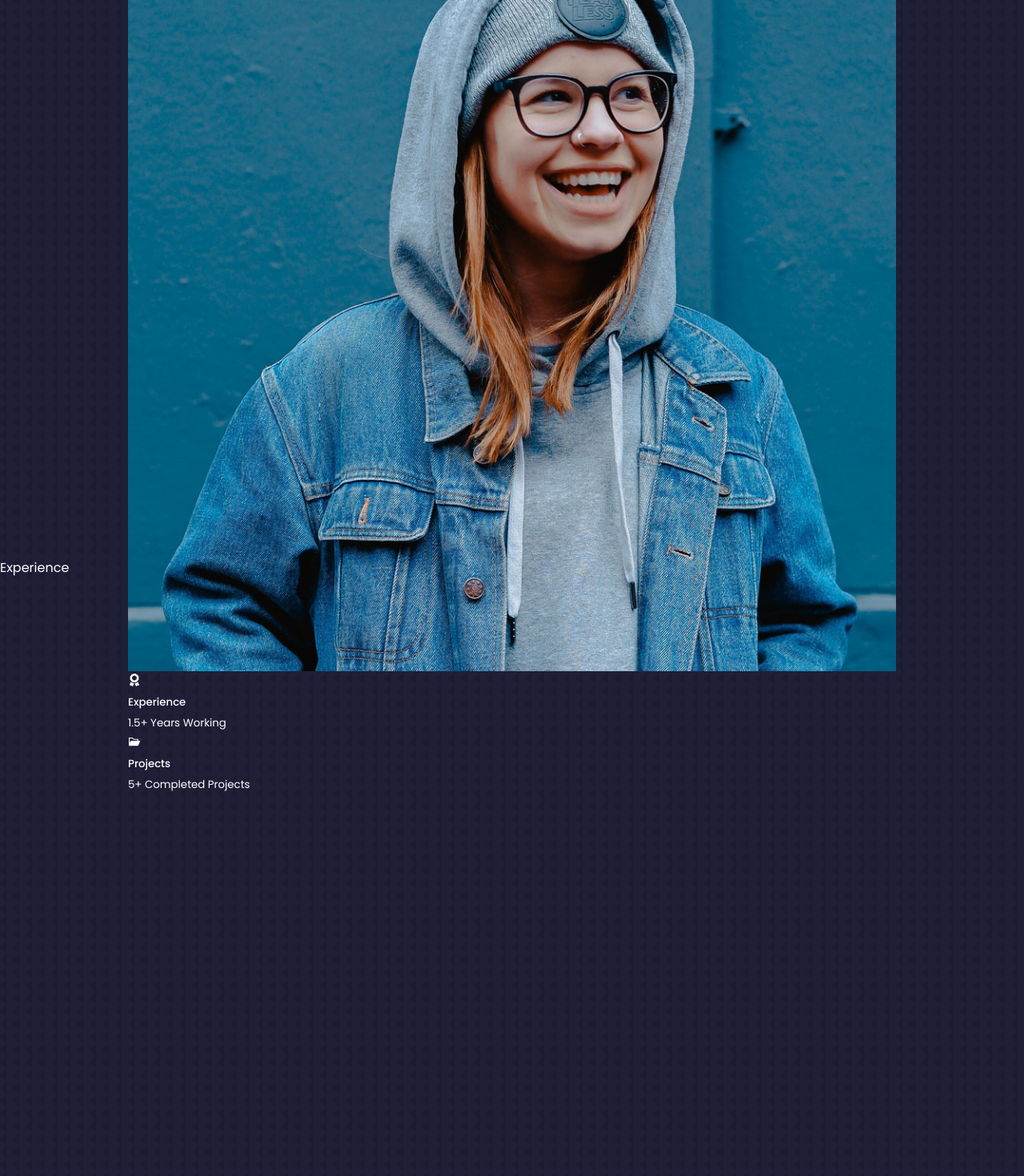
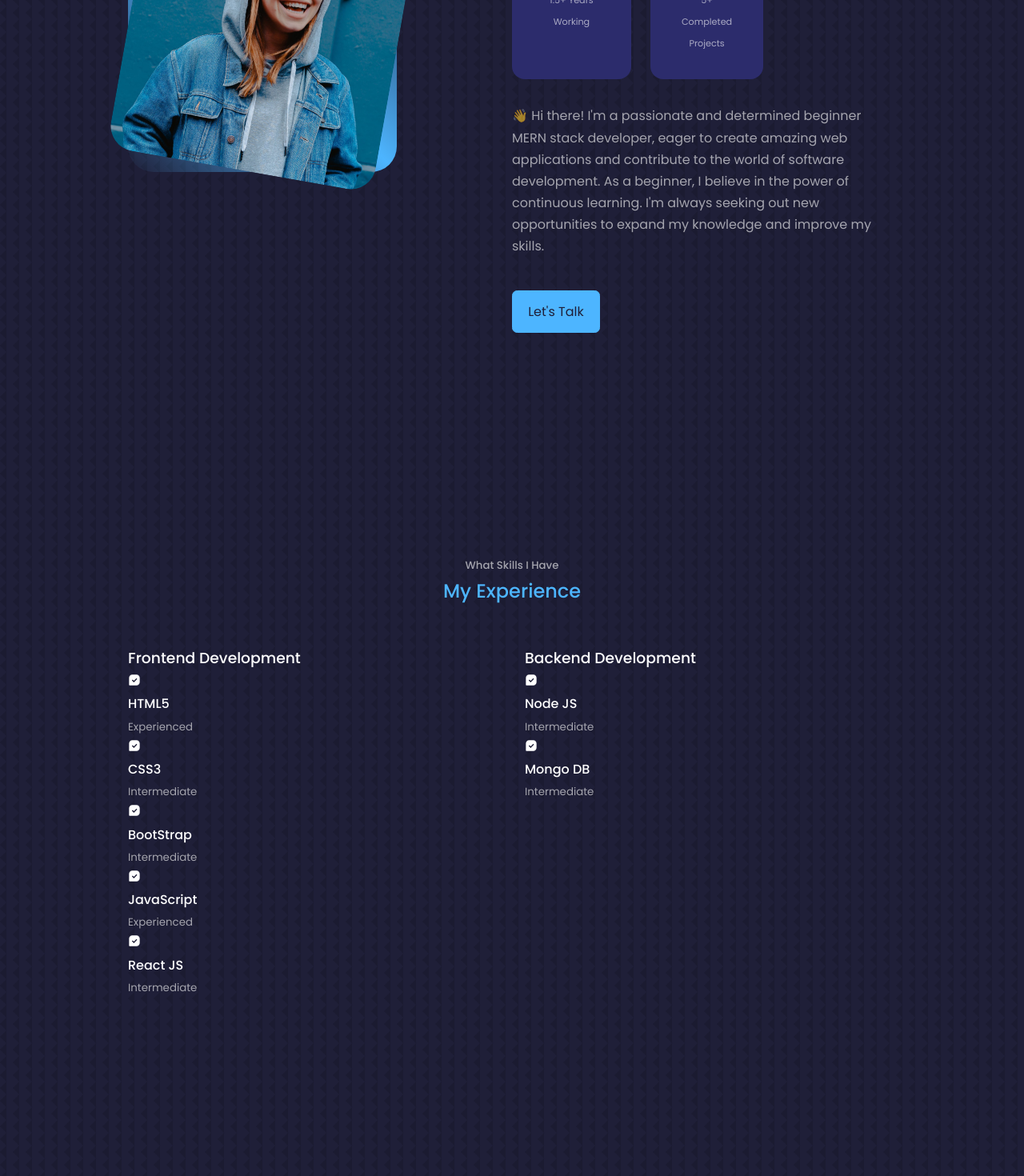
Before and after one commit to Sush25N/Personal_Portfolio, a React (Create React App) app in the folder client/: page / in a window 1280 px wide. Shown: the part 1160-2630 px from the top of the page at 80% size. Built offline with nearby package versions, Linux system fonts and the light colour scheme; a web font is replaced by a local one.

Commit message:
about page

```diff
--- a/client/src/components/about/About.jsx
+++ b/client/src/components/about/About.jsx
@@ -30,6 +30,16 @@ const About = () => {
               <small>5+ Completed Projects</small>
             </article>
           </div>
+          <p>
+            👋 Hi there! I'm a passionate and determined beginner MERN stack
+            developer, eager to create amazing web applications and contribute
+            to the world of software development. As a beginner, I believe in
+            the power of continuous learning. I'm always seeking out new
+            opportunities to expand my knowledge and improve my skills.
+          </p>
+          <a href="#contact" className="btn btn-primary">
+            Let's Talk
+          </a>
         </div>
       </div>
     </section>
--- a/client/src/components/about/about.css
+++ b/client/src/components/about/about.css
@@ -0,0 +1,109 @@
+.about__container {
+  display: grid;
+  grid-template-columns: 35% 50%;
+  gap: 15%;
+}
+
+.about__me {
+  width: 100%;
+  aspect-ratio: 1/1;
+  border-radius: 2rem;
+  background: linear-gradient(
+    45deg,
+    transparent,
+    var(--color-primary),
+    transparent
+  );
+  display: grid;
+  place-items: center;
+}
+
+.about__me-image {
+  border-radius: 2rem;
+  overflow: hidden;
+  transform: rotate(10deg);
+  transition: var(--transition);
+}
+
+.about__me-image:hover {
+  transform: rotate(0deg);
+}
+
+.about__cards {
+  display: grid;
+  grid-template-columns: repeat(3, 1fr);
+  gap: 1.5rem;
+}
+
+.about__card {
+  background: var(--color-bg-variant);
+  border: 1px solid transparent;
+  border-radius: 1rem;
+  padding: 2rem;
+  text-align: center;
+  transition: var(--transition);
+}
+
+.about__card:hover {
+  background: transparent;
+  border-color: var(--color-primary-variant);
+  cursor: default;
+}
+
+.about__icon {
+  color: var(--color-primary);
+  font-size: 1.4rem;
+  margin-bottom: 1rem;
+}
+
+.about__card h5 {
+  font-size: 0.95rem;
+}
+
+.about__card small {
+  font-size: 0.7rem;
+  color: var(--color-light);
+}
+
+.about__content p {
+  margin: 2rem 0 2.6rem;
+  color: var(--color-light);
+}
+
+/* ========== MEDIA QUERIES ( MEDIUM DEVICES ) ========== */
+@media screen and (max-width: 1024px) {
+  .about__container {
+    grid-template-columns: 1fr;
+    gap: 0;
+  }
+
+  .about__me {
+    width: 50%;
+    margin: 2rem auto 4rem;
+  }
+
+  .about__content p {
+    margin: 1rem 0 1.5rem;
+  }
+}
+
+/* ========== MEDIA QUERIES ( SMALL DEVICES ) ========== */
+@media screen and (max-width: 600px) {
+  .about__me {
+    width: 65%;
+    margin: 0 auto 3rem;
+  }
+
+  .about__cards {
+    grid-template-columns: 1fr 1fr;
+    gap: 1rem;
+  }
+
+  .about__content {
+    text-align: center;
+  }
+
+  .about__content p {
+    margin: 1.5rem 0;
+  }
+}
--- a/client/src/components/experience/Experience.jsx
+++ b/client/src/components/experience/Experience.jsx
@@ -1,8 +1,71 @@
 import React from "react";
 import "./experience.css";
+import {BiSolidMessageSquareCheck} from "react-icons/bi";
 
 const Experience = () => {
-  return <section id="experience">Experience</section>;
+  return (
+    <section id="experience">
+      <h5>What Skills I Have</h5>
+      <h2>My Experience</h2>
+
+      <div className="container experience__container">
+        {/* Frontend Starts */}
+        <div className="experience__frontend">
+          <h3>Frontend Development</h3>
+          <div className="experience__content">
+            <article className="experience__details">
+              <BiSolidMessageSquareCheck />
+              <h4>HTML5</h4>
+              <small className="text-light">Experienced</small>
+            </article>
+
+            <article className="experience__details">
+              <BiSolidMessageSquareCheck />
+              <h4>CSS3</h4>
+              <small className="text-light">Intermediate</small>
+            </article>
+
+            <article className="experience__details">
+              <BiSolidMessageSquareCheck />
+              <h4>BootStrap</h4>
+              <small className="text-light">Intermediate</small>
+            </article>
+
+            <article className="experience__details">
+              <BiSolidMessageSquareCheck />
+              <h4>JavaScript</h4>
+              <small className="text-light">Experienced</small>
+            </article>
+
+            <article className="experience__details">
+              <BiSolidMessageSquareCheck />
+              <h4>React JS</h4>
+              <small className="text-light">Intermediate</small>
+            </article>
+          </div>
+        </div>
+
+        {/* Backend Starts */}
+
+        <div className="experience__backend">
+          <h3>Backend Development</h3>
+          <div className="experience__content">
+            <article className="experience__details">
+              <BiSolidMessageSquareCheck />
+              <h4>Node JS</h4>
+              <small className="text-light">Intermediate</small>
+            </article>
+
+            <article className="experience__details">
+              <BiSolidMessageSquareCheck />
+              <h4>Mongo DB</h4>
+              <small className="text-light">Intermediate</small>
+            </article>
+          </div>
+        </div>
+      </div>
+    </section>
+  );
 };
 
 export default Experience;
--- a/client/src/components/experience/experience.css
+++ b/client/src/components/experience/experience.css
@@ -0,0 +1,5 @@
+.experience__container {
+  display: grid;
+  grid-template-columns: 1fr 1fr;
+  gap: 2rem;
+}
```
